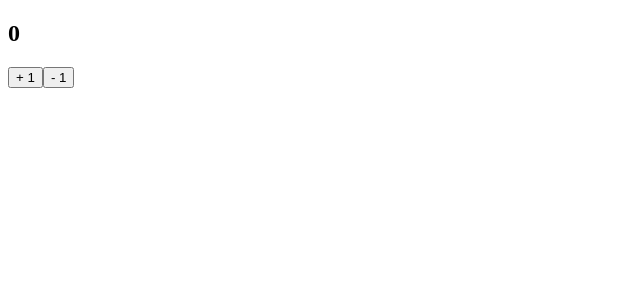
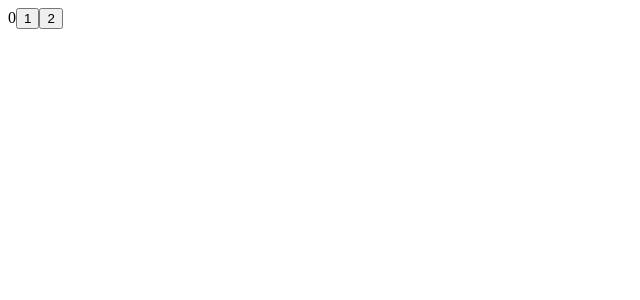
Before and after one commit to insomniquack/principlesX-repositoryProject, a React (Create React App) app: page / in a window 1280 px wide. Shown: the top 300 px of the page, without its empty margins (0-640 px from the left). Built offline with nearby package versions, Linux system fonts and the light colour scheme.

Commit message:
Sat 19 Oct

```diff
--- /dev/null
+++ b/src/calculator.js
@@ -0,0 +1,28 @@
+import React, {useState} from 'react';
+
+const Calculator = () => {
+    let [Display, setDisplay] = useState(0)
+    let [Input, setInput] = useState(0)
+
+
+
+let buttonPress = (num) => {
+    return () => {
+        if (Input === 0){
+            setDisplay(num)
+
+        }
+    }
+}
+
+
+return (
+    <div>
+        {Display}
+        <button onClick = {buttonPress("1")}>1</button>
+        <button onClick = {buttonPress("2")}>2</button>
+    </div>
+)
+
+}
+export default Calculator
--- a/src/index.js
+++ b/src/index.js
@@ -2,7 +2,8 @@ import React from 'react';
 import ReactDOM from 'react-dom';
 // import DisplaySuperhero from './DisplaySuperhero';
 // import Title from './Title';
-import Counter from './counter'
+import Counter from './counter';
+import Calculator from './calculator'
 
 let root = document.getElementById('root')
 let name = "joshua"
@@ -21,7 +22,7 @@ let superman = {
 //   </>
 //   )
 // }
-ReactDOM.render(<Counter/>,root);
+ReactDOM.render(<Calculator/>,root);
 
 // If you want your app to work offline and load faster, you can change
 // unregister() to register() below. Note this comes with some pitfalls.
```
